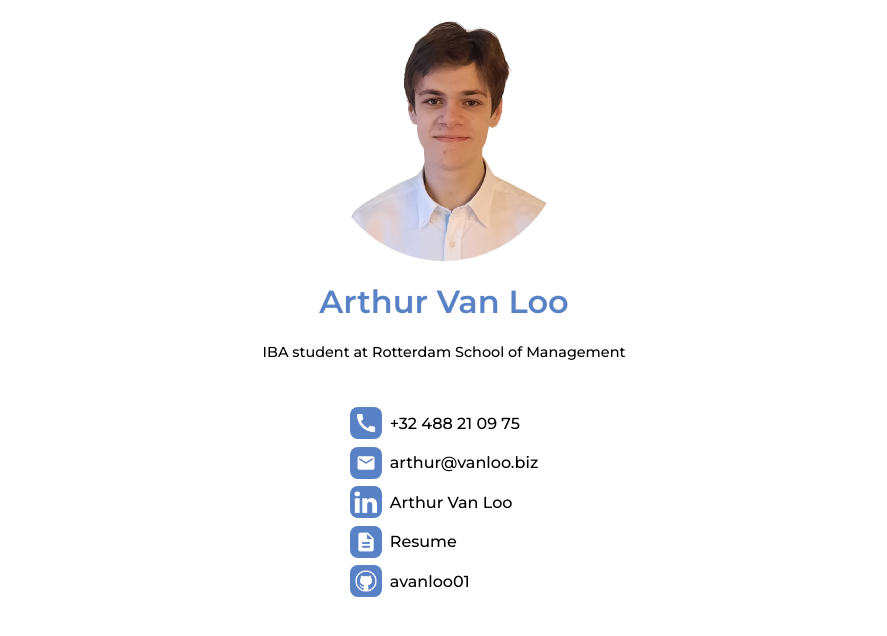
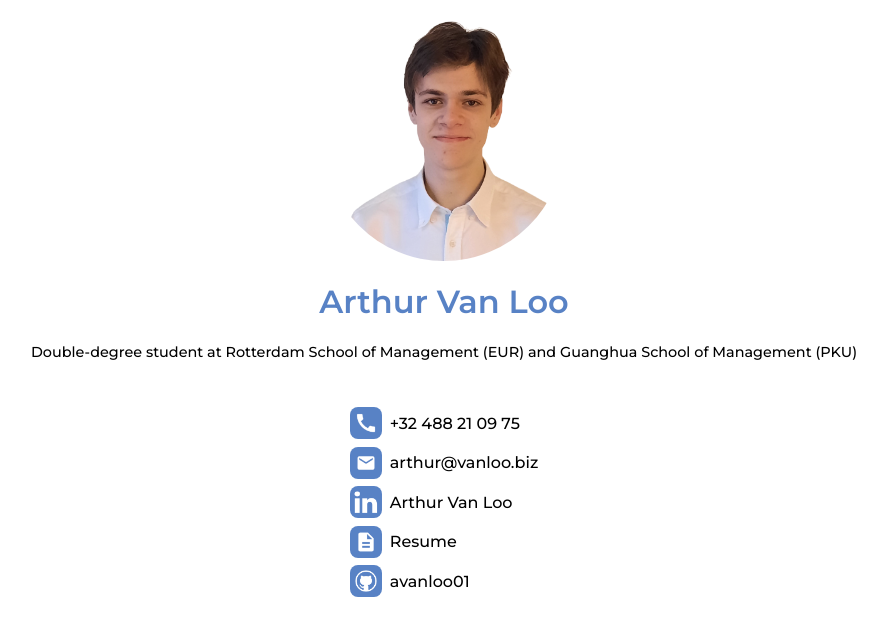
Before and after one commit to avanloo01/businessCard, an Angular app: page / in a window 1280 px wide. Shown: the top 636 px of the page, without its empty margins (196-1083 px from the left). Built offline with nearby package versions, Linux system fonts and the light colour scheme.

Commit message:
Update home.component.html
Update profile descr

```diff
--- a/src/app/Components/home/home.component.html
+++ b/src/app/Components/home/home.component.html
@@ -1,7 +1,7 @@
 <div class="mainContent">
     <div id="Profile"></div>
     <h1 id="username">Arthur Van Loo</h1>
-    <h2 id="userInfo">IBA student at Rotterdam School of Management</h2>
+    <h2 id="userInfo">Double-degree student at Rotterdam School of Management (EUR) and Guanghua School of Management (PKU)</h2>
     <div class="icons">
         <div class="iconGroup">
             <a href="tel:+32 488 21 09 75" class="contactInfo" target="_blank">
```
